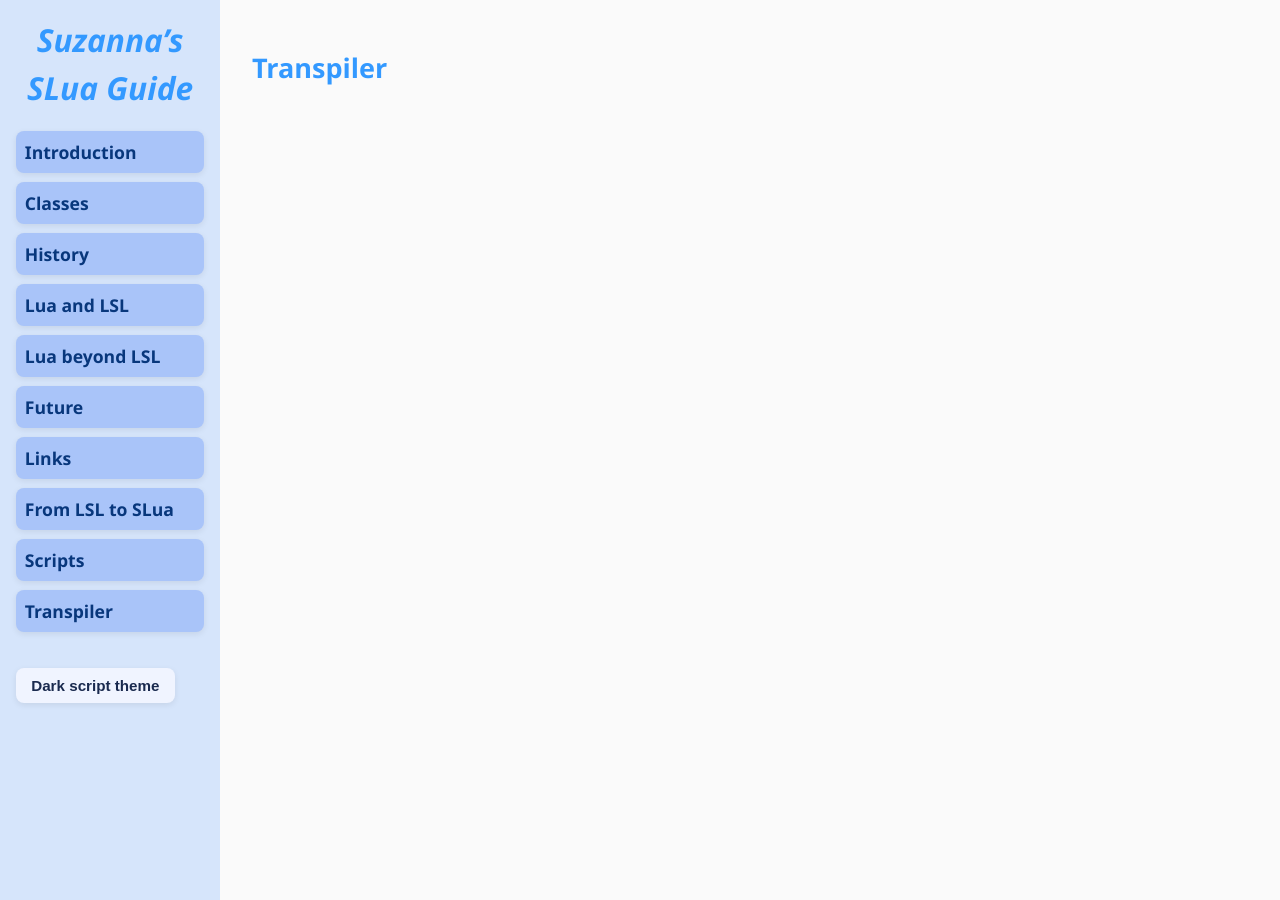
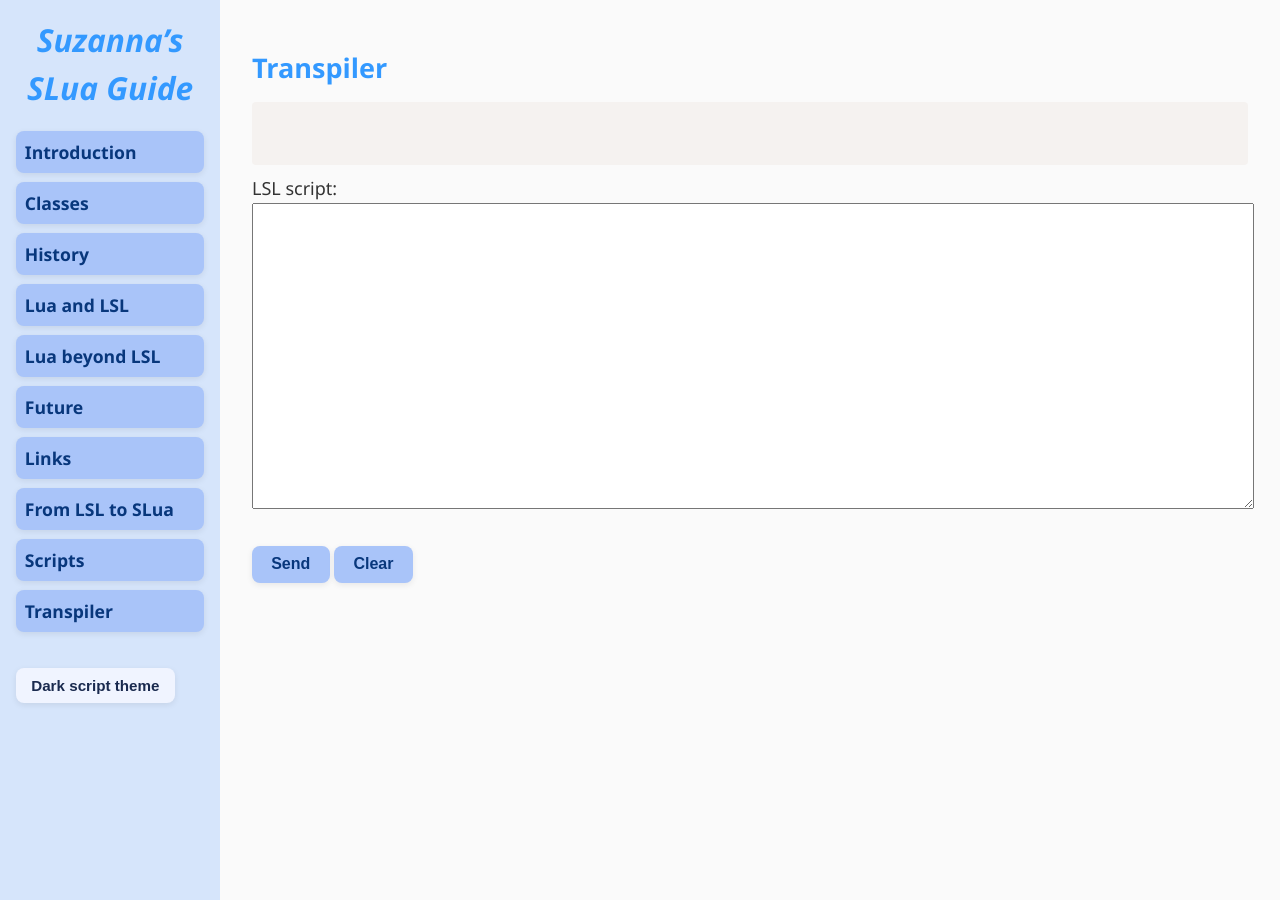
Before and after one commit to Suzanna-Linn/slua, a Jekyll site: the page built from docs/transpiler.md, in a window 1280 px wide. Built offline with Jekyll 4.4.1, drawn with Linux system fonts in a browser that asks for light colours; nearby versions of some CDN libraries; our own code applies the rules of GitHub Pages for plain Markdown files; comment, search, counter and statistics services are not loaded; part of the change alters nothing that is shown.

Commit message:
Update transpiler.md

```diff
--- a/docs/transpiler.md
+++ b/docs/transpiler.md
@@ -1 +1,57 @@
 ## Transpiler
+
+<pre class="language-slua line-numbers">
+  <code class="language-slua" id="transpiled-output"></code>
+</pre>
+
+<form id="transpiler-form" autocomplete="off">
+  <label for="script">LSL script:</label><br />
+  <textarea id="script" name="script" rows="20" required style="width: 100%; white-space: pre-wrap; word-break: break-word;"></textarea><br /><br />
+  <button type="submit" class="button">Send</button>
+  <button type="button" id="clear-button" class="button">Clear</button>
+</form>
+
+<div id="response" style="margin-top: 1em;"></div>
+
+<script>
+document.getElementById('transpiler-form').addEventListener('submit', function(e) {
+  e.preventDefault();
+
+  const scriptText = document.getElementById('script').value.trim();
+  const responseDiv = document.getElementById('response');
+  const outputCode = document.getElementById('transpiled-output');
+
+  responseDiv.innerText = 'Transpiling... please wait.';
+  outputCode.textContent = '';
+
+  const url = 'https://script.google.com/macros/s/AKfycbyHcSCjjt3mZjTwWEBe__dQPynkChSThF7qzAcj8a4S1sU7QUDP2abIlTZkvW_6Gbrt/exec';
+
+  const formData = new URLSearchParams();
+  formData.append('Action', 'transpiler');
+  formData.append('Script', scriptText);
+
+  fetch(url, {
+    method: 'POST',
+    headers: {
+      'Content-Type': 'application/x-www-form-urlencoded'
+    },
+    body: formData.toString()
+  })
+  .then(response => response.text())
+  .then(text => {
+    responseDiv.innerText = 'The SLua script is ready.';
+    outputCode.textContent = text.trim();
+    Prism.highlightElement(outputCode);
+  })
+  .catch(error => {
+    responseDiv.innerText = error.message;
+    outputCode.textContent = '';
+  });
+});
+
+document.getElementById('clear-button').addEventListener('click', function() {
+  document.getElementById('script').value = '';
+  document.getElementById('response').innerText = '';
+  document.getElementById('transpiled-output').textContent = '';
+});
+</script>
```
